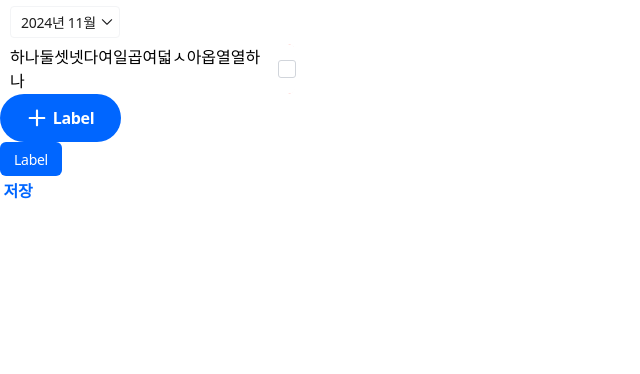
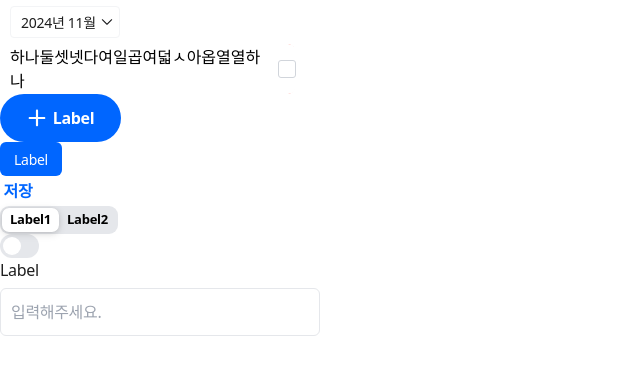
Before and after one commit to ChooseTale/Next-practice, a Next.js app: page / in a window 1280 px wide. Shown: the top 374 px of the page, without its empty margins (0-640 px from the left). Built offline with nearby package versions, Linux system fonts and the light colour scheme.

Commit message:
feat: input, toggle 컴포넌트 작성

```diff
--- a/src/components/Client.tsx
+++ b/src/components/Client.tsx
@@ -1,11 +1,20 @@
 "use client";
 
-import React from "react";
+import React, { useState } from "react";
 import Large from "./buttons/Large";
 import Small from "./buttons/Small";
 import Save from "./buttons/Save";
+import SegmentedControl from "./SegmentedControl";
+import Toggle from "./toggles/Toggle";
+import Input from "./input/Input";
 
 export default function Client() {
+  const [isSelected, setIsSelected] = useState(false);
+
+  const handleToggle = (isSelected: boolean) => {
+    setIsSelected(!isSelected);
+  };
+
   return (
     <div>
       <Large
@@ -16,6 +25,22 @@
       />
       <Small text="Label" action={() => {}} />
       <Save action={() => {}} />
+      <SegmentedControl
+        items={[
+          { text: "Label1", isSelected: true, action: () => {} },
+          { text: "Label2", isSelected: false, action: () => {} },
+        ]}
+      />
+      <Toggle isSelected={isSelected} action={handleToggle} />
+      <Input
+        label="Label"
+        isDisabled={false}
+        errorReg={/^[가-힣]+$/}
+        errorMessage="error"
+        handleValue={(value) => {
+          console.log(value);
+        }}
+      />
     </div>
   );
 }
--- /dev/null
+++ b/src/components/SegmentedControl.tsx
@@ -0,0 +1,27 @@
+import React from "react";
+
+type SegmentedControlProps = {
+  items: {
+    text: string;
+    isSelected: boolean;
+    action: () => void;
+  }[];
+};
+
+export default function SegmentedControl({ items }: SegmentedControlProps) {
+  return (
+    <div className="w-[118px] h-[28px] rounded-[9px] items-center justify-center  flex bg-gray-200">
+      {items.map((item) => (
+        <div
+          key={item.text}
+          className={`w-[57px] h-[24px] rounded-[7px] items-center justify-center flex  ${
+            item.isSelected ? "bg-white shadow-empasize" : ""
+          }`}
+          onClick={item.action}
+        >
+          <p className="text-caption-sm">{item.text}</p>
+        </div>
+      ))}
+    </div>
+  );
+}
--- /dev/null
+++ b/src/components/input/Input.tsx
@@ -0,0 +1,67 @@
+"use client";
+
+import React, { useState } from "react";
+
+export default function Input({
+  label,
+  isDisabled,
+  errorReg,
+  errorMessage,
+  handleValue,
+}: {
+  label: string;
+  isDisabled: boolean;
+  errorReg?: RegExp;
+  errorMessage?: string;
+  handleValue?: (value: string) => void;
+}) {
+  const [isFocused, setIsFocused] = useState(false);
+  const [isError, setIsError] = useState(false);
+
+  const handleFocus = () => {
+    setIsFocused(true);
+  };
+
+  const handleBlur = () => {
+    setIsFocused(false);
+  };
+
+  const handleError = (e: React.ChangeEvent<HTMLInputElement>) => {
+    if (!errorReg) return;
+    if (!errorReg.test(e.target.value) && e.target.value !== "") {
+      setIsError(true);
+    } else {
+      setIsError(false);
+      handleValue?.(e.target.value);
+    }
+  };
+
+  return (
+    <div className="w-[320px]">
+      <div
+        className={`w-[320px] h-[22px] text-body-md ${
+          isDisabled ? "text-textTertiary" : "text-textDefault"
+        }`}
+      >
+        {label ?? "label"}
+      </div>
+      <div className="mt-[8px]">
+        <input
+          className={`w-[320px] h-[48px] border-[1px] border-gray-200 text-body-md rounded-[6px] pt-[13px] pr-[10px] pb-[13px] pl-[10px]
+            ${isError ? "border-systemRed" : "border-gray-200"}
+            ${isDisabled ? "text-textTertiary" : "text-textDefault"}`}
+          placeholder="입력해주세요."
+          onFocus={handleFocus}
+          onBlur={handleBlur}
+          disabled={isDisabled}
+          onChange={handleError}
+        />
+      </div>
+      {isError && (
+        <div className="text-systemRed  text-caption-md">
+          {errorMessage ?? "error"}
+        </div>
+      )}
+    </div>
+  );
+}
--- /dev/null
+++ b/src/components/toggles/Toggle.tsx
@@ -0,0 +1,28 @@
+"use client";
+
+import React from "react";
+
+export default function Toggle({
+  isSelected,
+  action,
+}: {
+  isSelected: boolean;
+  action: (isSelected: boolean) => void;
+}) {
+  return (
+    <div
+      className={`w-[39px] h-[24px] rounded-[75px] ${
+        isSelected ? "bg-primary" : "bg-gray-200"
+      } items-center justify-center flex`}
+      onClick={() => action(isSelected)}
+    >
+      <div
+        className={`w-[33px] h-full items-center ${
+          isSelected ? "justify-end" : "justify-start"
+        } flex`}
+      >
+        <div className="w-[18px] h-[18px] rounded-full bg-white "></div>
+      </div>
+    </div>
+  );
+}
```
